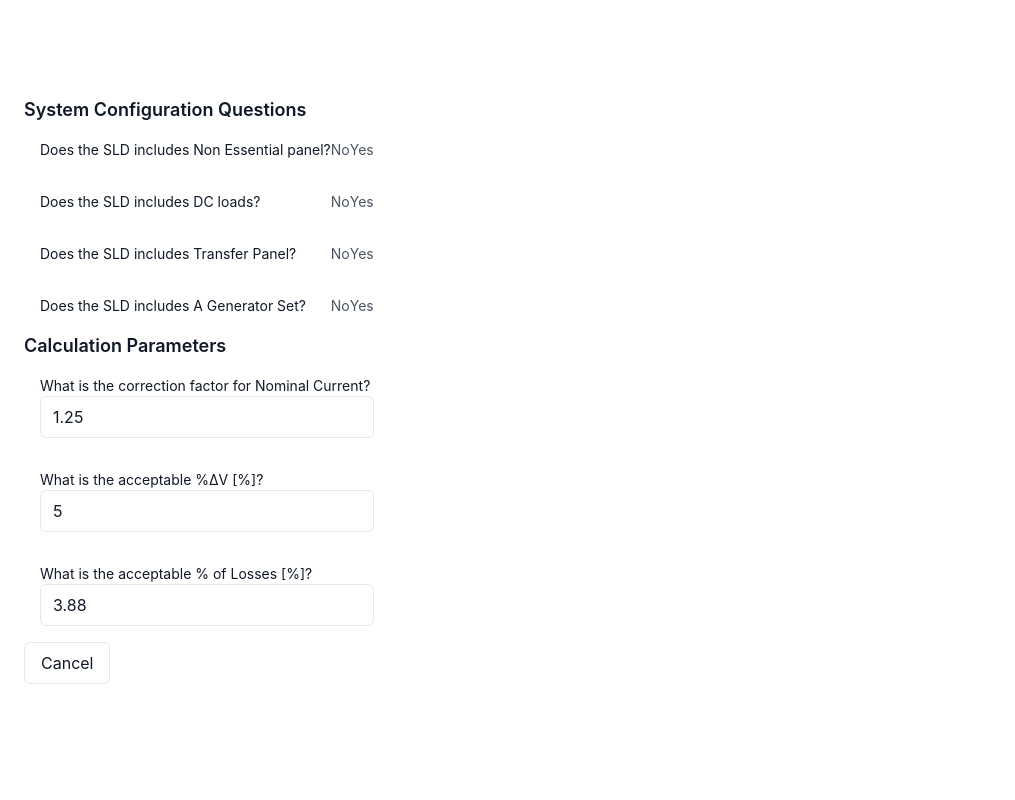
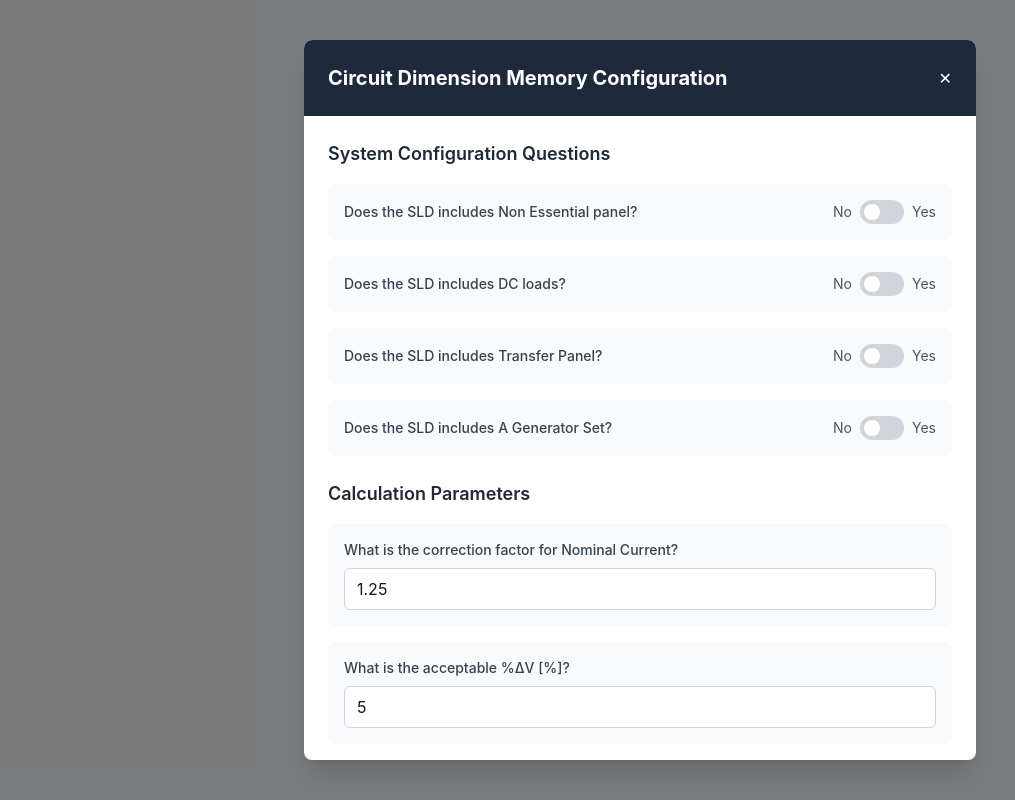
Before and after one commit to AIs-HE/mecalapp, a Next.js app: page /calc/circuit-dimension-main in a window 1280 px wide. Shown: the whole page, without its empty margins (0-1015 px from the left). Built offline with nearby package versions, Linux system fonts and the light colour scheme; no server answers.

Commit message:
chore: Tailwind/PostCSS fixes + temporary header CSS override (circuit-dimension-memory)

```diff
--- a/postcss.config.js
+++ b/postcss.config.js
@@ -1,7 +1,8 @@
 module.exports = {
     plugins: {
-        // use the new Tailwind PostCSS adapter package (replaces using `tailwindcss` directly)
-        '@tailwindcss/postcss': {},
+        // Use the standard Tailwind PostCSS plugin entry so Next/PostCSS
+        // reliably picks up Tailwind during builds.
+        tailwindcss: {},
         autoprefixer: {},
     },
 }
--- a/styles/globals.css
+++ b/styles/globals.css
@@ -743,6 +743,32 @@ main h2 {
     animation: rectDown 500ms cubic-bezier(.22, .9, .55, 1) forwards;
 }
 
+/* Temporary override to guarantee header/nav colors until Tailwind output is verified */
+/* Remove this override once Tailwind outputs the expected utilities. */
+header a,
+.app-header a {
+    color: #9CA3AF !important;
+    text-decoration: none;
+}
+
+header a:hover,
+.app-header a:hover {
+    color: #6B7280 !important;
+}
+
+/* Ensure sign-out / green action buttons keep their intended color */
+header button.bg-green-600,
+.app-header button.bg-green-600 {
+    background-color: #16A34A !important;
+    color: #fff !important;
+}
+
+header button.bg-green-600:hover,
+.app-header button.bg-green-600:hover {
+    background-color: #15803d !important;
+}
+
+
 .decor-rect-5 {
     width: 140px;
     height: 64px;
--- a/tailwind.config.js
+++ b/tailwind.config.js
@@ -1,8 +1,12 @@
 /** @type {import('tailwindcss').Config} */
 module.exports = {
+    // Include .ts and .tsx sources and common Next.js folders so Tailwind
+    // scans all component files after the TypeScript migration.
     content: [
-        './pages/**/*.{js,jsx}',
-        './components/**/*.{js,jsx}',
+        './pages/**/*.{js,jsx,ts,tsx}',
+        './components/**/*.{js,jsx,ts,tsx}',
+        './app/**/*.{js,jsx,ts,tsx}',
+        './src/**/*.{js,jsx,ts,tsx}',
     ],
     theme: {
         extend: {
@@ -12,5 +16,13 @@ module.exports = {
             },
         },
     },
+    // Safelist: use pattern-based rules to cover dynamic variants without
+    // listing every single utility. This reduces maintenance and still
+    // prevents critical UI utilities from being purged during builds.
+    safelist: [
+        { pattern: /^(?:hover:|active:)?(?:bg|text)-(?:gray|green)-\d{2,3}$/ },
+        { pattern: /^text-(?:xs|sm|base|lg|xl)$/ },
+        'px-4', 'py-2', 'rounded-md', 'font-semibold', 'font-extrabold'
+    ],
     plugins: [],
 }
```
